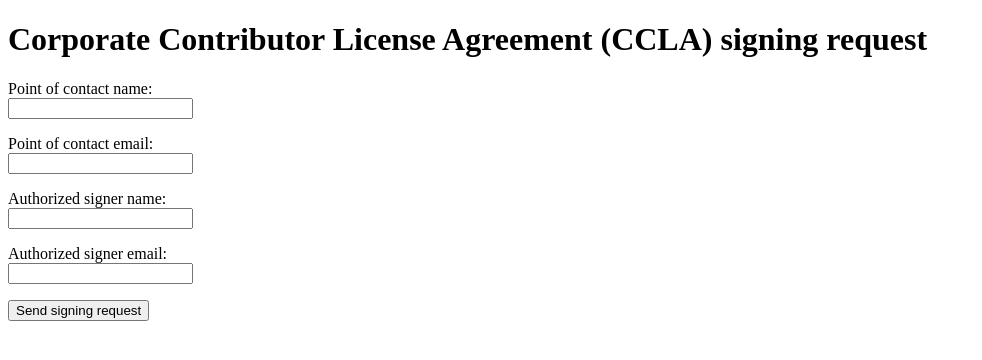
After one commit to quarckster/django-cla, a Django app: template cla/templates/cla/ccla_signing_request.html in a window 1280 px wide. The commit adds this page. Shown: the top 360 px of the page, without its empty margins (0-982 px from the left). Run offline with Django 5.2, Linux system fonts and the light colour scheme; the template is opened without the code that fills it: values that come from a table or form of the project are taken from there, others are empty.

Commit message:
add ccla signing request form and view for its rendering

```diff
--- a/base/urls.py
+++ b/base/urls.py
@@ -2,13 +2,18 @@ from django.conf import settings
 from django.contrib import admin
 from django.urls import path
 
-from cla.views import handle_submission_completed_webhook
+from cla.views import handle_icla_submission_completed_webhook
+from cla.views import render_ccla_signing_request_form
 from cla.views import render_icla_signing_request_form
-from cla.views import send_signing_request_icla
+from cla.views import send_ccla_signing_request
+from cla.views import send_icla_signing_request
+
 
 urlpatterns = [
+    path("ccla/", render_ccla_signing_request_form, name="ccla"),
     path("icla/", render_icla_signing_request_form, name="icla"),
-    path("icla/submit/", send_signing_request_icla, name="icla-submit"),
+    path("ccla/submit/", send_ccla_signing_request, name="ccla-submit"),
+    path("icla/submit/", send_icla_signing_request, name="icla-submit"),
     path(
         f"webhooks/icla/{settings.ICLA_WEBHOOK_SECRET_SLUG}/",
         handle_icla_submission_completed_webhook,
--- /dev/null
+++ b/cla/forms.py
@@ -0,0 +1,12 @@
+from django import forms
+
+
+class ICLASigningRequestForm(forms.Form):
+    email = forms.EmailField(label="Email", required=True)
+
+
+class CCLASigningRequestForm(forms.Form):
+    authorized_signer_name = forms.CharField(label="Authorized signer name", required=True)
+    authorized_signer_email = forms.EmailField(label="Authorized signer email", required=True)
+    point_of_contact_name = forms.CharField(label="Point of contact name", required=True)
+    point_of_contact_email = forms.EmailField(label="Point of contact email", required=True)
--- /dev/null
+++ b/cla/templates/cla/ccla_signing_request.html
@@ -0,0 +1,31 @@
+<!DOCTYPE html>
+<html>
+<head>
+  <title>CCLA signing request</title>
+</head>
+<body>
+  <h1>Corporate Contributor License Agreement (CCLA) signing request</h1>
+  <form action="submit/" method="post">
+    {% csrf_token %}
+    <p>
+      {{ form.point_of_contact_name.label_tag }}<br>
+      {{ form.point_of_contact_name }}
+    </p>
+    <p>
+      {{ form.point_of_contact_email.label_tag }}<br>
+      {{ form.point_of_contact_email }}
+    </p>
+    <p>
+      {{ form.authorized_signer_name.label_tag }}<br>
+      {{ form.authorized_signer_name }}
+    </p>
+    <p>
+      {{ form.authorized_signer_email.label_tag }}<br>
+      {{ form.authorized_signer_email }}
+    </p>
+    <p>
+      <button type="submit">Send signing request</button>
+    </p>
+  </form>
+</body>
+</html>
--- a/cla/templates/cla/icla_sign_request.html
+++ b/cla/templates/cla/icla_signing_request.html
@@ -1,7 +1,7 @@
 <!DOCTYPE html>
 <html>
 <head>
-  <title>ICLA sign</title>
+  <title>ICLA signing request</title>
 </head>
 <body>
   <h1>Individual Contributor License Agreement (ICLA) signing request</h1>
```
Also changed, not shown: cla/views.py (+13 -5 lines).
